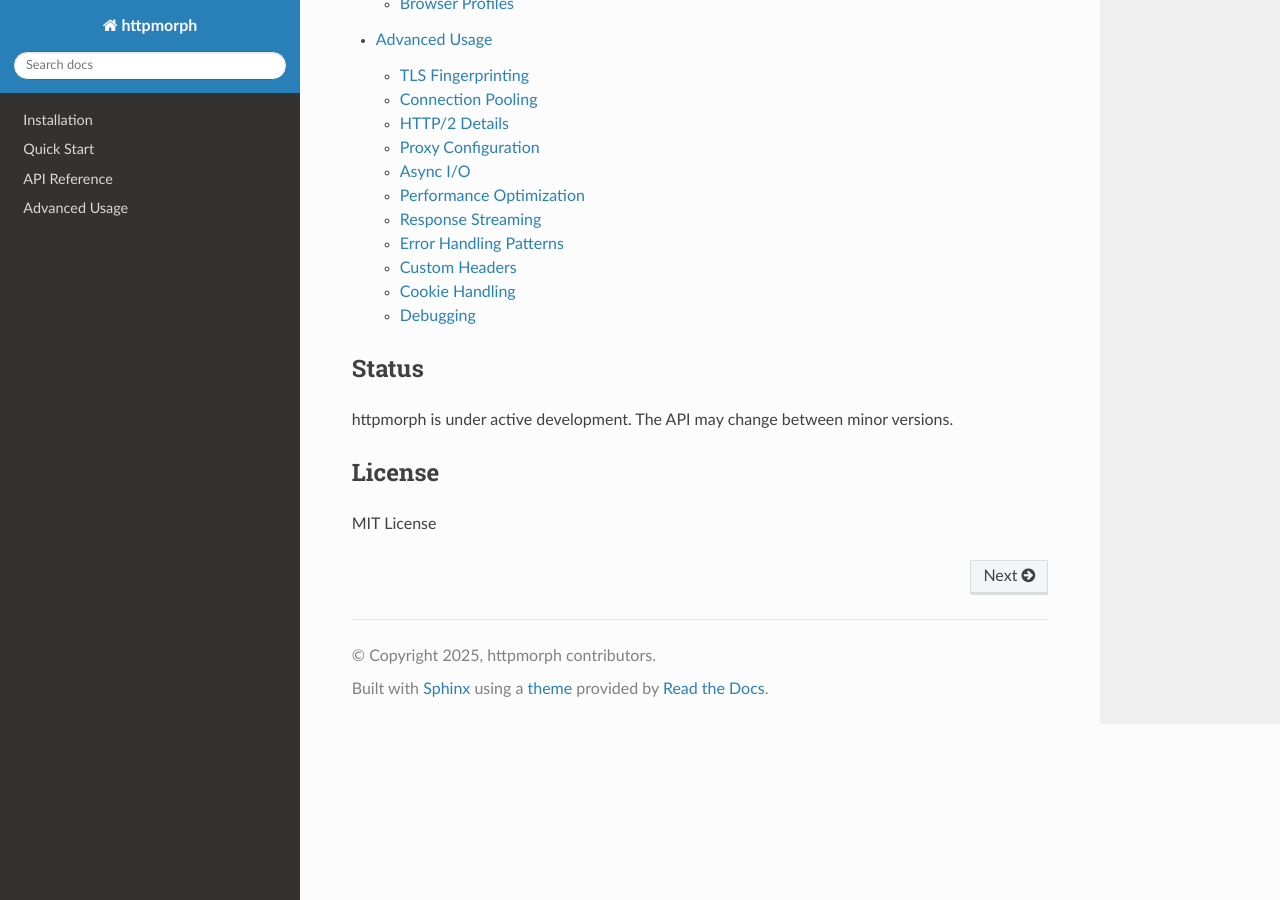
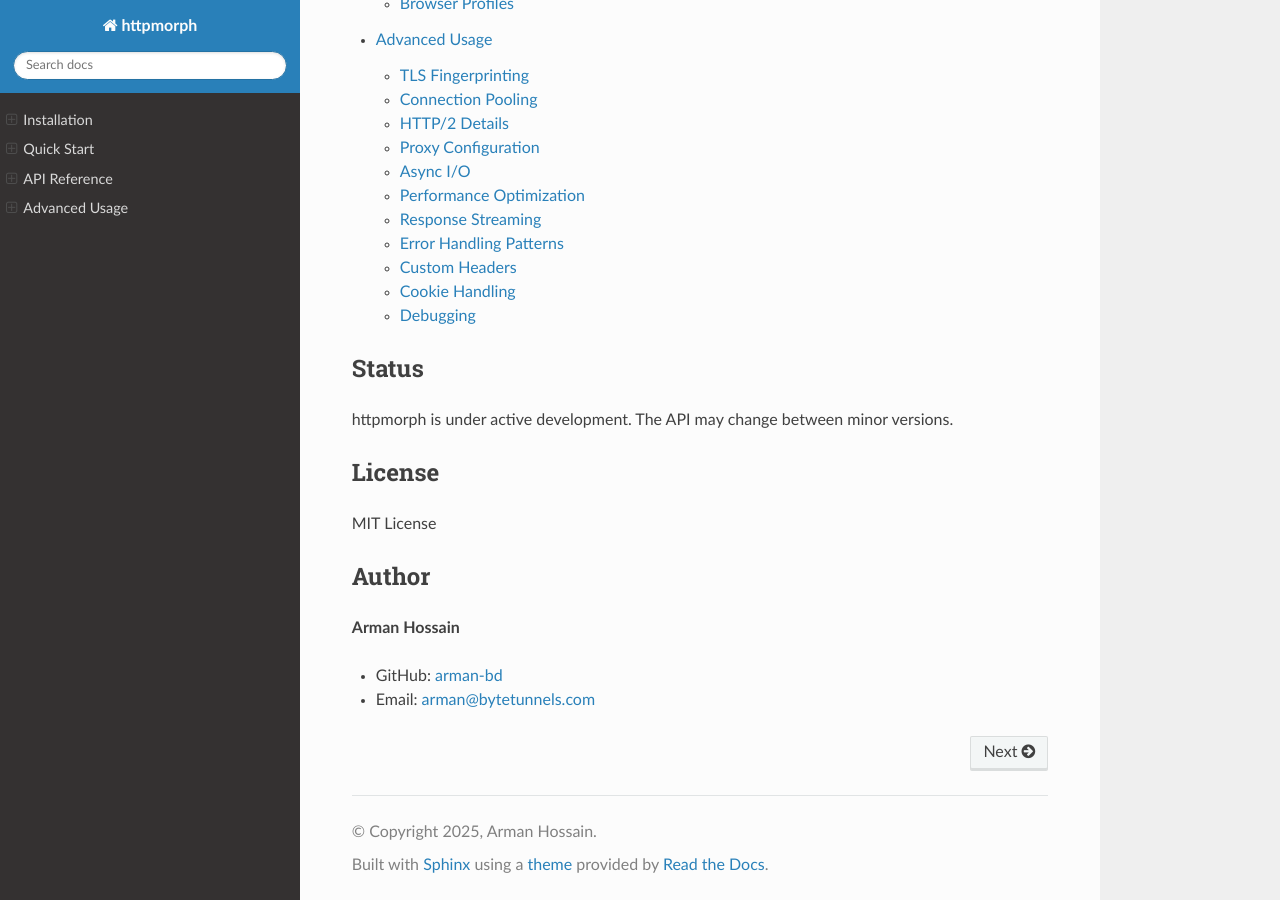
Before and after one commit to arman-bd/httpmorph, a Sphinx documentation site: the page built from docs/source/index.rst, in a window 1280 px wide and 900 px high, scrolled down 2283 px. Built offline with Sphinx 7.4.7 and the Read the Docs theme 3.1.0, drawn with Linux system fonts in a browser that asks for light colours; some of the changed text lies outside the part shown.

Commit message:
[CHORE] Attribution and Version Bump to 0.2.1 (#20)

```diff
--- a/docs/source/conf.py
+++ b/docs/source/conf.py
@@ -12,8 +12,8 @@ sys.path.insert(0, os.path.abspath("../.."))
 # https://www.sphinx-doc.org/en/master/usage/configuration.html#project-information
 
 project = "httpmorph"
-copyright = "2025, httpmorph contributors"
-author = "httpmorph contributors"
+copyright = "2025, Arman Hossain"
+author = "Arman Hossain"
 
 # Read version from package metadata (single source of truth: pyproject.toml)
 try:
@@ -43,6 +43,30 @@ exclude_patterns = []
 html_theme = "sphinx_rtd_theme"
 html_static_path = ["_static"]
 
+# Theme options for Read the Docs theme
+html_theme_options = {
+    "display_version": True,
+    "prev_next_buttons_location": "bottom",
+    "style_external_links": False,
+    "collapse_navigation": False,
+    "sticky_navigation": True,
+    "navigation_depth": 4,
+}
+
+# Add author contact information
+html_context = {
+    "display_github": True,
+    "github_user": "arman-bd",
+    "github_repo": "httpmorph",
+    "github_version": "main",
+    "conf_py_path": "/docs/source/",
+}
+
+# Additional metadata
+html_show_sourcelink = True
+html_show_sphinx = True
+html_show_copyright = True
+
 # -- Options for autodoc -----------------------------------------------------
 autodoc_member_order = "bysource"
 autodoc_typehints = "description"
--- a/docs/source/index.rst
+++ b/docs/source/index.rst
@@ -89,3 +89,11 @@ License
 -------
 
 MIT License
+
+Author
+------
+
+**Arman Hossain**
+
+- GitHub: `arman-bd <https://github.com/arman-bd>`_
+- Email: arman@bytetunnels.com
--- a/pyproject.toml
+++ b/pyproject.toml
@@ -9,7 +9,7 @@ build-backend = "setuptools.build_meta"
 
 [project]
 name = "httpmorph"
-version = "0.2.0"
+version = "0.2.1"
 description = "A Python HTTP client focused on mimicking browser fingerprints."
 readme = "README.md"
 requires-python = ">=3.8"
--- a/src/httpmorph/__init__.py
+++ b/src/httpmorph/__init__.py
@@ -17,6 +17,7 @@ except ImportError:
 
 __version__ = _get_version("httpmorph")
 __author__ = "Arman Hossain"
+__email__ = "arman@bytetunnels.com"
 __license__ = "MIT"
 
 # Import C implementation (required - no fallback!)
```
